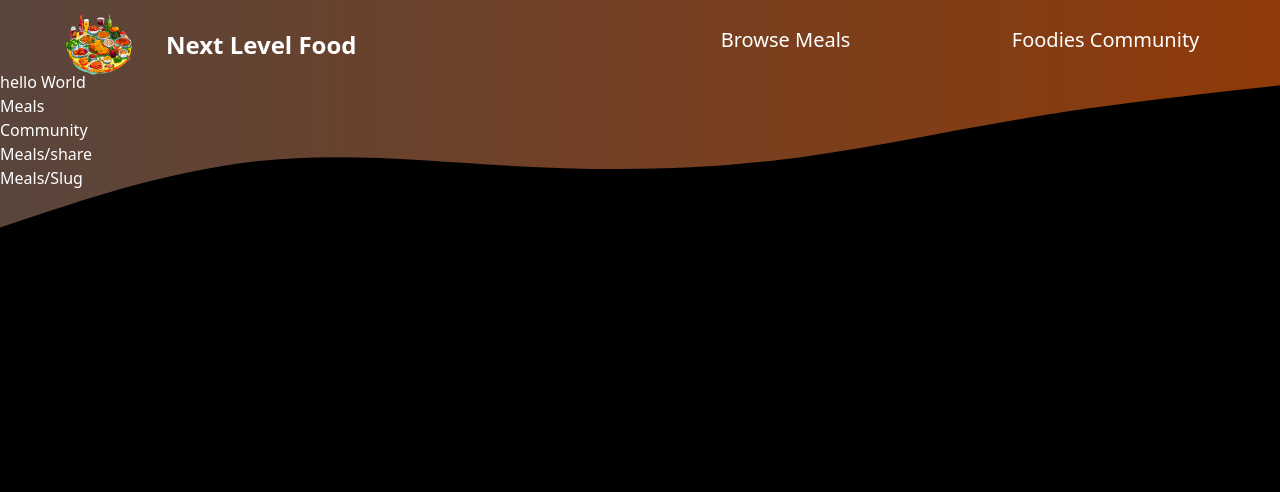
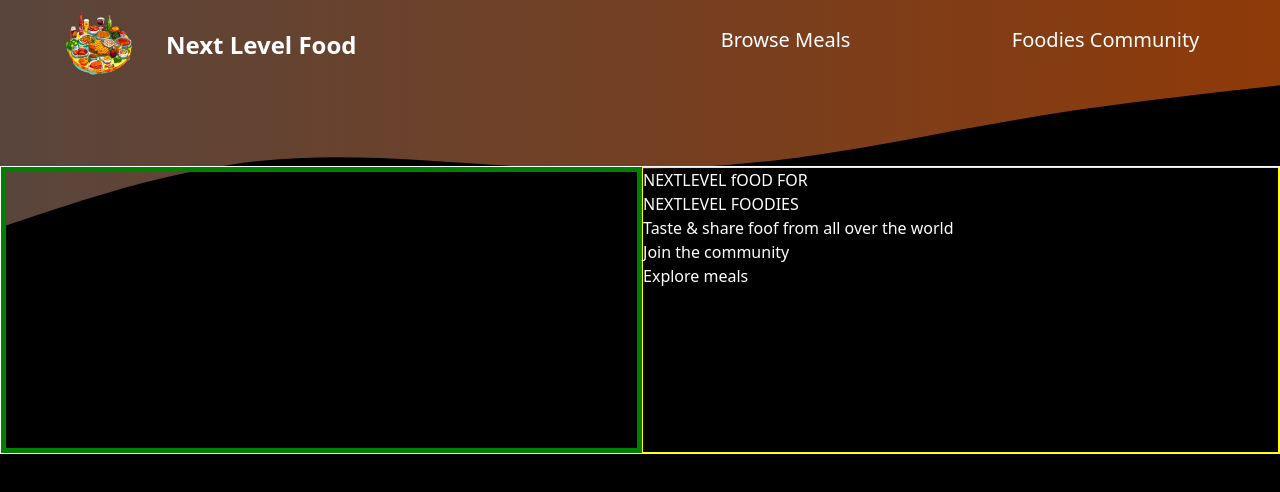
Before and after one commit to rupamswain1/nextjs-appRouter-foodApp, a Next.js app: page / in a window 1280 px wide. Shown: the top 492 px of the page. Built offline with nearby package versions, Linux system fonts and the light colour scheme.

Commit message:
link styling and page content

```diff
--- a/src/app/globals.css
+++ b/src/app/globals.css
@@ -3,9 +3,8 @@
 @tailwind utilities;
 
 :root {
-  --foreground-rgb: 0, 0, 0;
-  --background-start-rgb: 214, 219, 220;
-  --background-end-rgb: 255, 255, 255;
+  --link-active: #e38c22;
+  --link-shadow: #edad5f;
 }
 
 @media (prefers-color-scheme: dark) {
--- /dev/null
+++ b/src/app/page.module.css
@@ -0,0 +1,18 @@
+.header {
+  border: 1px solid white;
+  width: 100%;
+  height: 18rem;
+  margin-top: 6rem;
+  display: flex;
+  justify-content: space-between;
+}
+.imageSlide {
+  border: 5px solid green;
+  height: 100%;
+  width: 100%;
+}
+.cta {
+  border: 1px solid yellow;
+  height: 100%;
+  width: 100%;
+}
--- a/src/app/page.tsx
+++ b/src/app/page.tsx
@@ -1,22 +1,24 @@
 import Image from 'next/image';
 import Link from 'next/link';
-
+import styles from './page.module.css';
 export default function Home() {
   return (
-    <main>
-      hello World
-      <div>
-        <Link href="/meals">Meals</Link>
-      </div>
-      <div>
-        <Link href="/community">Community</Link>
-      </div>
-      <div>
-        <Link href="/meals/share">Meals/share</Link>
-      </div>
-      <div>
-        <Link href="/meals/helloSlug">Meals/Slug</Link>
-      </div>
-    </main>
+    <>
+      <header className={styles.header}>
+        <div className={styles.imageSlide}></div>
+        <div className={styles.cta}>
+          <div>
+            <div>NEXTLEVEL fOOD FOR</div>
+            <div>NEXTLEVEL FOODIES</div>
+            <div>Taste & share foof from all over the world</div>
+          </div>
+          <div>
+            <div>Join the community</div>
+            <div>Explore meals</div>
+          </div>
+        </div>
+      </header>
+      <main></main>
+    </>
   );
 }
--- a/src/components/MainHeader/MainHeader.jsx
+++ b/src/components/MainHeader/MainHeader.jsx
@@ -3,7 +3,18 @@ import Image from 'next/image';
 import logoImg from '../../../public/assets/logo.png';
 import styles from './MainHeader.module.css';
 import MainHeaderBackGround from './MainHeaderBackground';
+import NavLinks from './NavLinks.';
 const MainHeader = () => {
+  const navLinks = [
+    {
+      name: 'Browse Meals',
+      href: '/meals',
+    },
+    {
+      name: 'Foodies Community',
+      href: '/community',
+    },
+  ];
   return (
     <>
       <MainHeaderBackGround />
@@ -14,12 +25,11 @@ const MainHeader = () => {
         </Link>
         <nav className={`${styles.nav} subHeaderText`}>
           <ul>
-            <li>
-              <Link href="/meals">Browse Meals</Link>
-            </li>
-            <li>
-              <Link href="/community">Foodies Community</Link>
-            </li>
+            {navLinks.map((linkData) => (
+              <li key={linkData.name}>
+                <NavLinks {...linkData} />
+              </li>
+            ))}
           </ul>
         </nav>
       </header>
--- /dev/null
+++ b/src/components/MainHeader/NavLink.module.css
@@ -0,0 +1,9 @@
+.navLink:hover {
+  color: var(--link-active);
+  text-shadow: 0 0 10px var(--link-shadow);
+}
+
+.active {
+  color: var(--link-active);
+  text-shadow: 0 0 10px var(--link-shadow);
+}
--- /dev/null
+++ b/src/components/MainHeader/NavLinks..tsx
@@ -0,0 +1,26 @@
+'use client';
+import Link from 'next/link';
+import styles from './NavLink.module.css';
+import { usePathname } from 'next/navigation';
+interface Iprops {
+  name: string;
+  href: string;
+}
+
+const NavLinks: React.FunctionComponent<Iprops> = ({ name, href }) => {
+  const path = usePathname();
+  console.log({ path });
+  return (
+    <Link
+      href={href}
+      className={[
+        styles.navLink,
+        path.startsWith(href) ? styles.active : '',
+      ].join(' ')}
+    >
+      {name}
+    </Link>
+  );
+};
+
+export default NavLinks;
```
